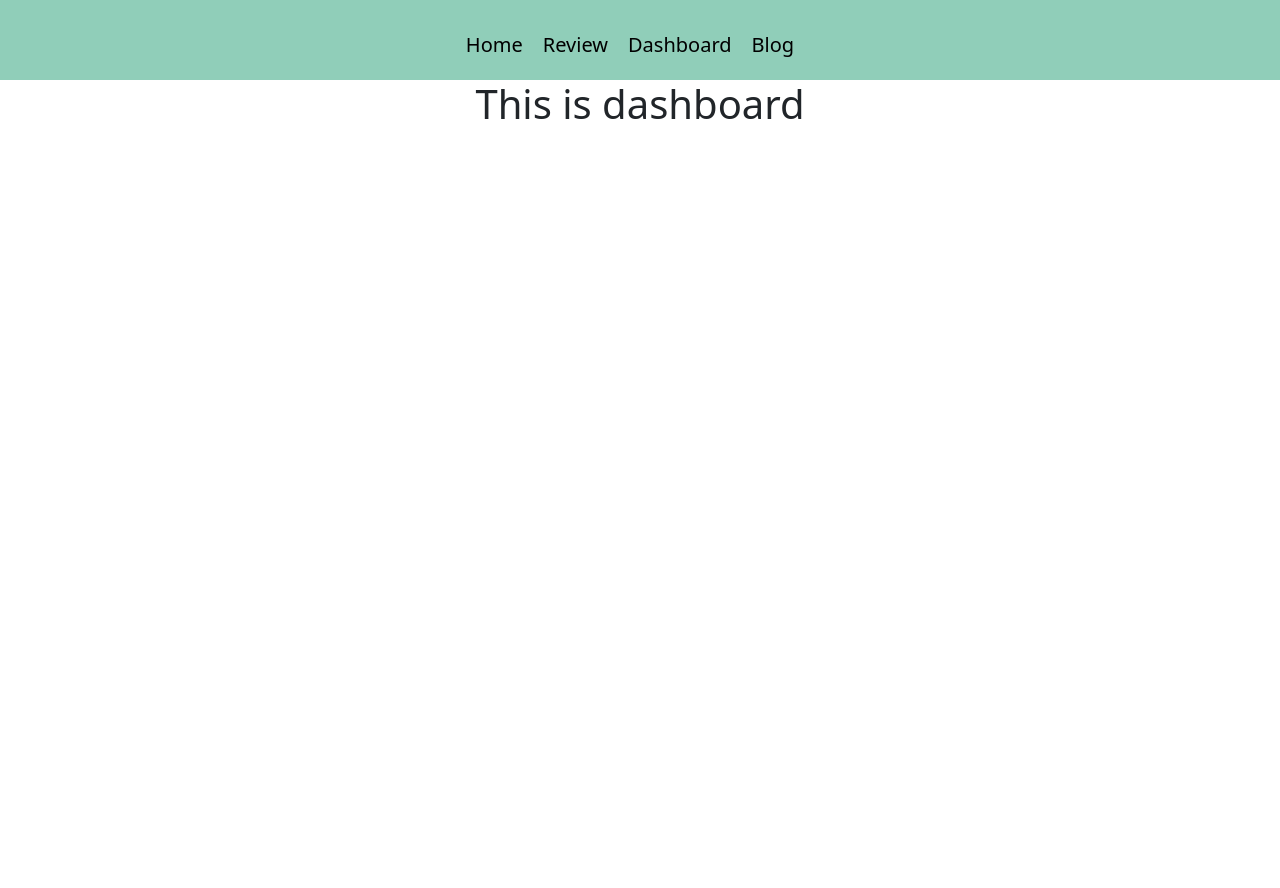
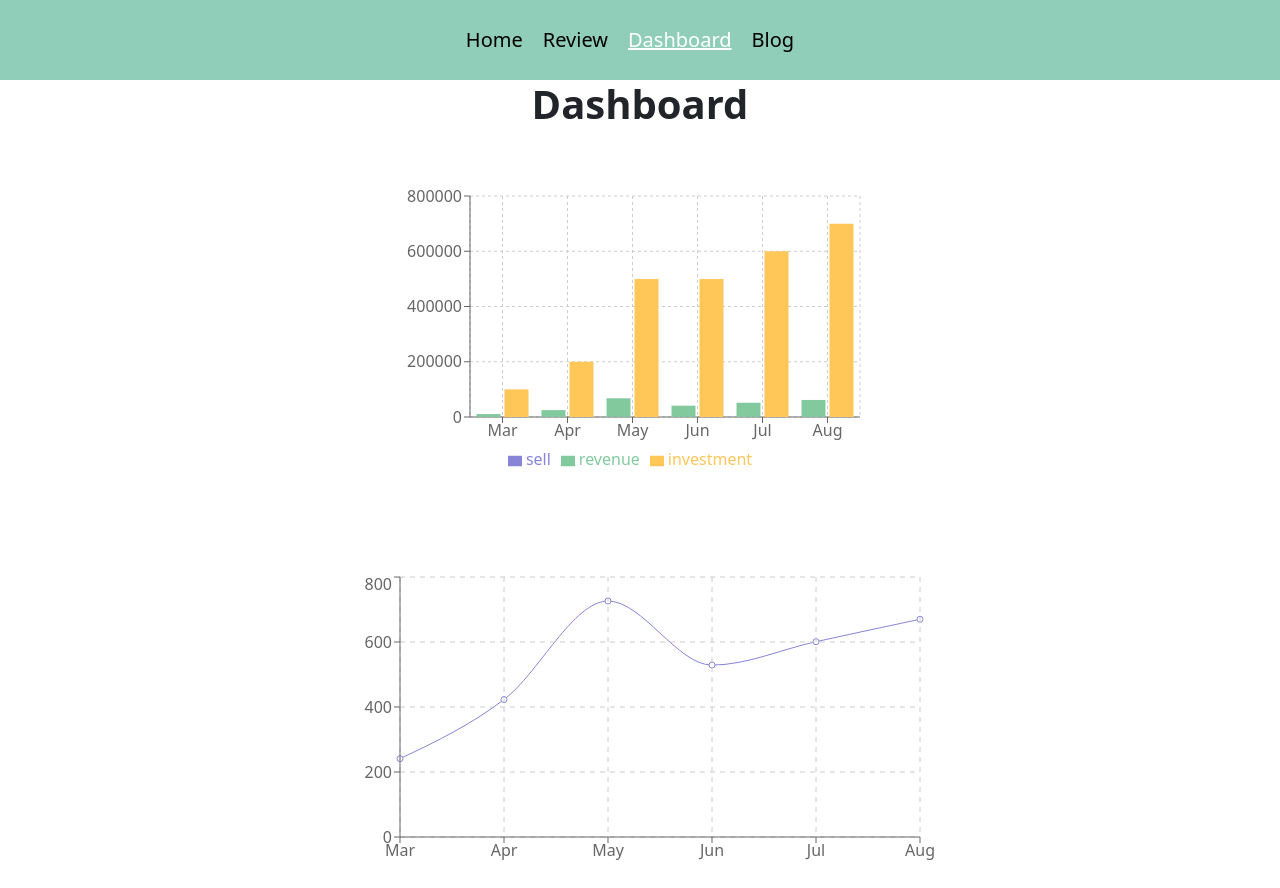
Before and after one commit to PranoySarker/O-clock-analysis, a React (Create React App) app: page /dashboard in a window 1280 px wide. Before the commit the page ends 800 px from the top, so only its background shows below. Built offline with nearby package versions, Linux system fonts and the light colour scheme.

Commit message:
added a barchart

```diff
--- a/package.json
+++ b/package.json
@@ -12,6 +12,7 @@
     "react-dom": "^18.0.0",
     "react-router-dom": "^6.3.0",
     "react-scripts": "5.0.0",
+    "recharts": "^2.1.9",
     "web-vitals": "^2.1.4"
   },
   "scripts": {
--- /dev/null
+++ b/public/data.json
@@ -0,0 +1,38 @@
+[
+    {
+        "month": "Mar",
+        "investment": 100000,
+        "sell": 241,
+        "revenue": 10401
+    },
+    {
+        "month": "Apr",
+        "investment": 200000,
+        "sell": 423,
+        "revenue": 24500
+    },
+    {
+        "month": "May",
+        "investment": 500000,
+        "sell": 726,
+        "revenue": 67010
+    },
+    {
+        "month": "Jun",
+        "investment": 500000,
+        "sell": 529,
+        "revenue": 40405
+    },
+    {
+        "month": "Jul",
+        "investment": 600000,
+        "sell": 601,
+        "revenue": 50900
+    },
+    {
+        "month": "Aug",
+        "investment": 700000,
+        "sell": 670,
+        "revenue": 61000
+    }
+]
--- /dev/null
+++ b/src/components/Barchart/Barchart.js
@@ -0,0 +1,33 @@
+
+import { Bar, BarChart, CartesianGrid, Legend, ResponsiveContainer, Tooltip, XAxis, YAxis } from 'recharts';
+import useData from '../../hooks/useData';
+
+const Barchart = () => {
+    const [data, setData] = useData();
+
+
+    return (
+        <BarChart
+            width={500}
+            height={300}
+            data={data}
+            margin={{
+                top: 20,
+                right: 30,
+                left: 20,
+                bottom: 5
+            }}
+        >
+            <CartesianGrid strokeDasharray="3 3" />
+            <XAxis dataKey="month" />
+            <YAxis />
+            <Tooltip />
+            <Legend />
+            <Bar dataKey="sell" stackId="a" fill="#8884d8" />
+            <Bar dataKey="revenue" stackId="a" fill="#82ca9d" />
+            <Bar dataKey="investment" fill="#ffc658" />
+        </BarChart>
+    );
+};
+
+export default Barchart;
--- a/src/components/Dashboard/Dashboard.js
+++ b/src/components/Dashboard/Dashboard.js
@@ -1,9 +1,19 @@
-import React from 'react';
+import Barchart from '../Barchart/Barchart';
+import Linechart from '../Linechart/Linechart';
 
 const Dashboard = () => {
+
     return (
         <div>
-            <h1>This is dashboard</h1>
+            <h1 className='fw-bold text-left mb-5'>Dashboard</h1>
+            <div className='dashboard'>
+                <div className='d-flex justify-content-center align-items-center mb-5'>
+                    <Barchart></Barchart>
+                </div>
+                <div className='pt-5 d-flex justify-content-center align-items-center mb-3'>
+                    <Linechart></Linechart>
+                </div>
+            </div>
         </div>
     );
 };
--- /dev/null
+++ b/src/components/Linechart/Linechart.js
@@ -0,0 +1,20 @@
+import React, { useEffect, useState } from 'react';
+import { CartesianGrid, Line, LineChart, Tooltip, XAxis, YAxis } from 'recharts';
+import usedata from '../../hooks/useData';
+
+const Linechart = () => {
+    const [data, setData] = usedata();
+    return (
+        <div>
+            <LineChart width={600} height={300} data={data} margin={{ top: 5, right: 20, bottom: 5, left: 0 }}>
+                <Line type="monotone" dataKey="sell" stroke="#8884d8" />
+                <CartesianGrid stroke="#ccc" strokeDasharray="5 5" />
+                <XAxis dataKey="month" />
+                <YAxis />
+                <Tooltip />
+            </LineChart>
+        </div>
+    );
+};
+
+export default Linechart;
--- a/src/components/Navbar/Navbar.css
+++ b/src/components/Navbar/Navbar.css
@@ -14,7 +14,3 @@
     font-size: 20px;
     margin-top: 10px;
 }
-
-.nav-bar a:hover {
-    color: aliceblue;
-}
--- a/src/components/Navbar/Navbar.js
+++ b/src/components/Navbar/Navbar.js
@@ -1,16 +1,35 @@
 import React from 'react';
 import { Nav } from 'react-bootstrap';
-import { Link } from 'react-router-dom';
+import { Link, useMatch, useResolvedPath } from 'react-router-dom';
 import './Navbar.css';
 
+
+function CustomLink({ children, to, ...props }) {
+    let resolved = useResolvedPath(to);
+    let match = useMatch({ path: resolved.pathname, end: true });
+
+    return (
+        <div>
+            <Link
+                style={{ textDecoration: match ? "underline" : "none", color: match ? "white" : "black" }}
+                to={to}
+                {...props}
+            >
+                {children}
+            </Link>
+
+        </div >
+    );
+}
 const Navbar = () => {
+
     return (
         <div className='nav-container sticky-top'>
             <Nav className='nav-bar '>
-                <Link to="/">Home</Link>
-                <Link to="/reviews">Review</Link>
-                <Link to="/dashboard">Dashboard</Link>
-                <Link to="/blog">Blog</Link>
+                <CustomLink to="/">Home</CustomLink>
+                <CustomLink to="/reviews">Review</CustomLink>
+                <CustomLink to="/dashboard">Dashboard</CustomLink>
+                <CustomLink to="/blog">Blog</CustomLink>
             </Nav>
         </div>
     );
--- /dev/null
+++ b/src/hooks/useData.js
@@ -0,0 +1,14 @@
+import { useEffect, useState } from "react";
+
+const useData = () => {
+    const [data, setData] = useState([]);
+
+    useEffect(() => {
+        fetch('data.json')
+            .then(res => res.json())
+            .then(data => setData(data))
+    }, []);
+    return [data, setData];
+}
+
+export default useData;
```
Also changed, not shown: 1 other file (tests, documents, lock files or other folders).
